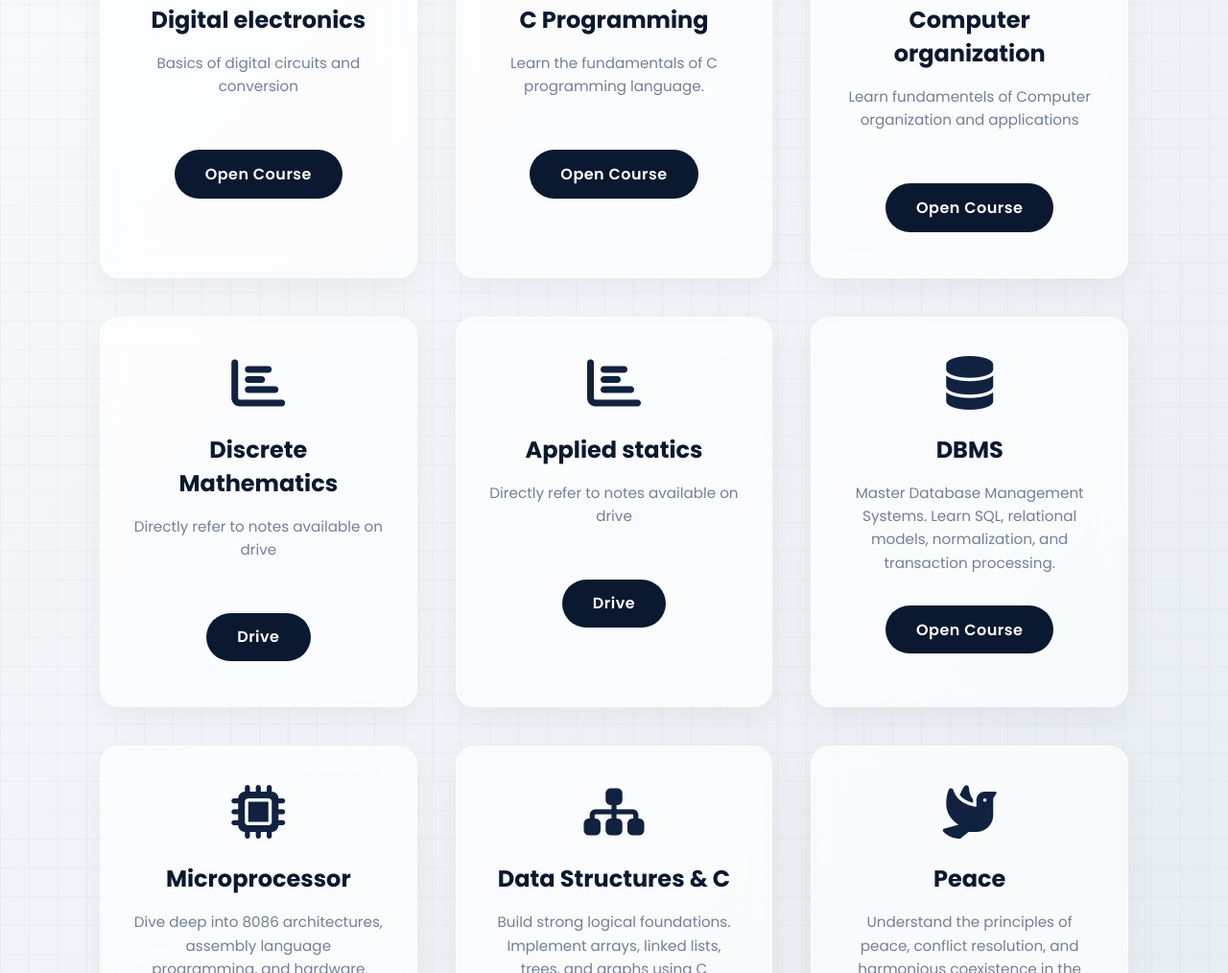
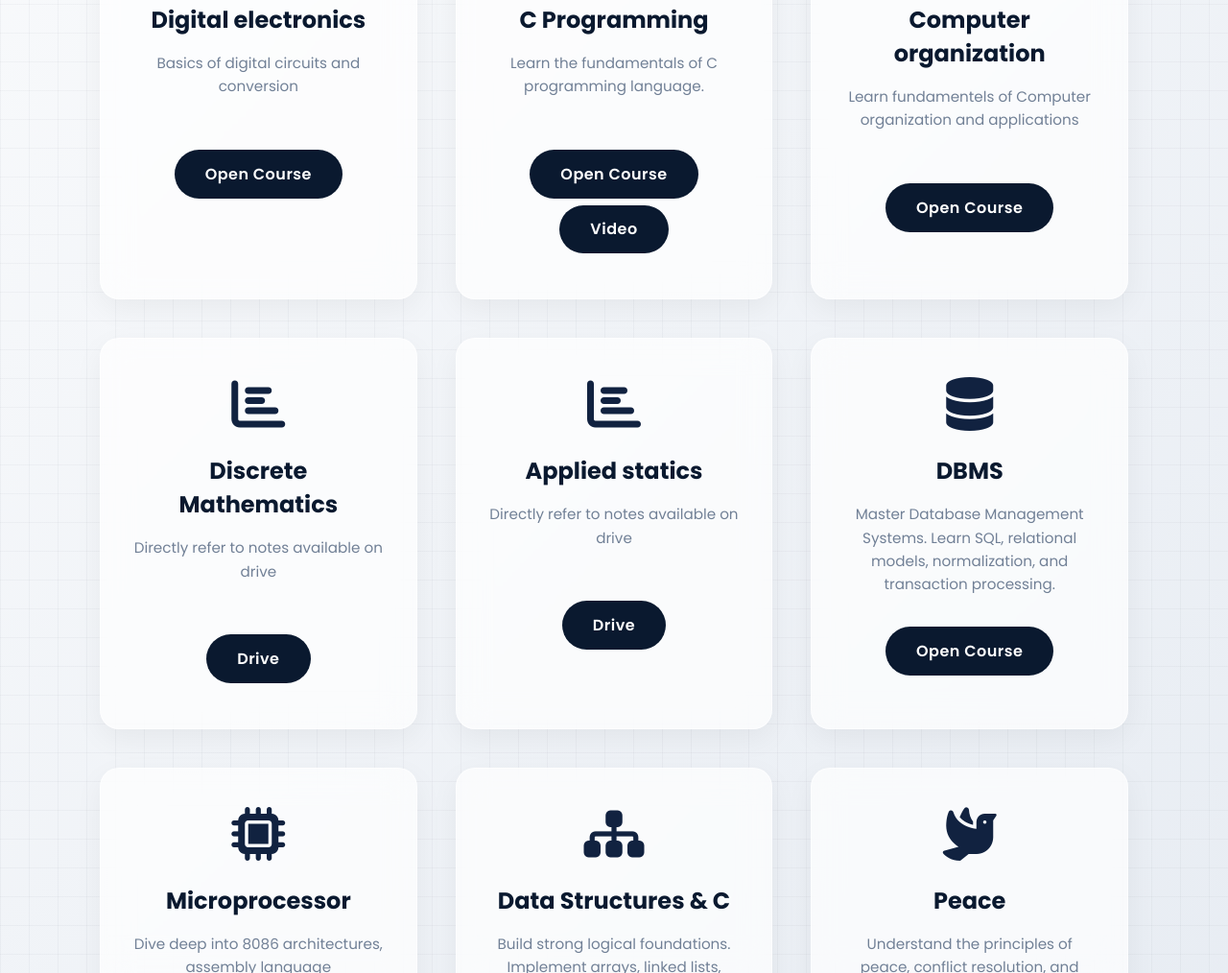
Before and after one commit to ayush2025-A07/studyhub, a plain HTML site: page index.html in a window 1280 px wide. Shown: the part 1166-2180 px from the top of the page at 96% size. Drawn offline with Linux system fonts and the light colour scheme.

Commit message:
Add files via upload

```diff
--- a/index.html
+++ b/index.html
@@ -549,6 +549,7 @@
                 <p>Learn the fundamentals of C programming language.</p>
                 <!-- Links to external page -->
                 <a href="https://www.w3schools.com/c/c_intro.php" class="btn">Open Course</a>
+                <a href="https://youtu.be/xND0t1pr3KY" class="btn">Video</a>
             </div>
 
             <!-- Computer orginazation-->
```
